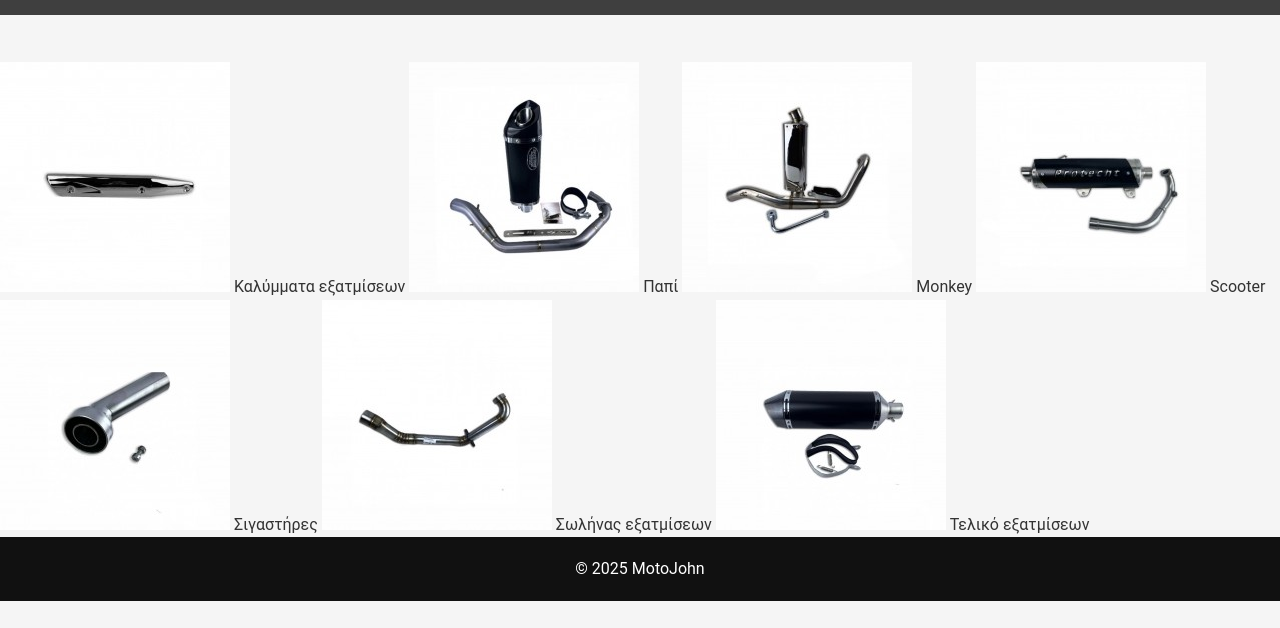
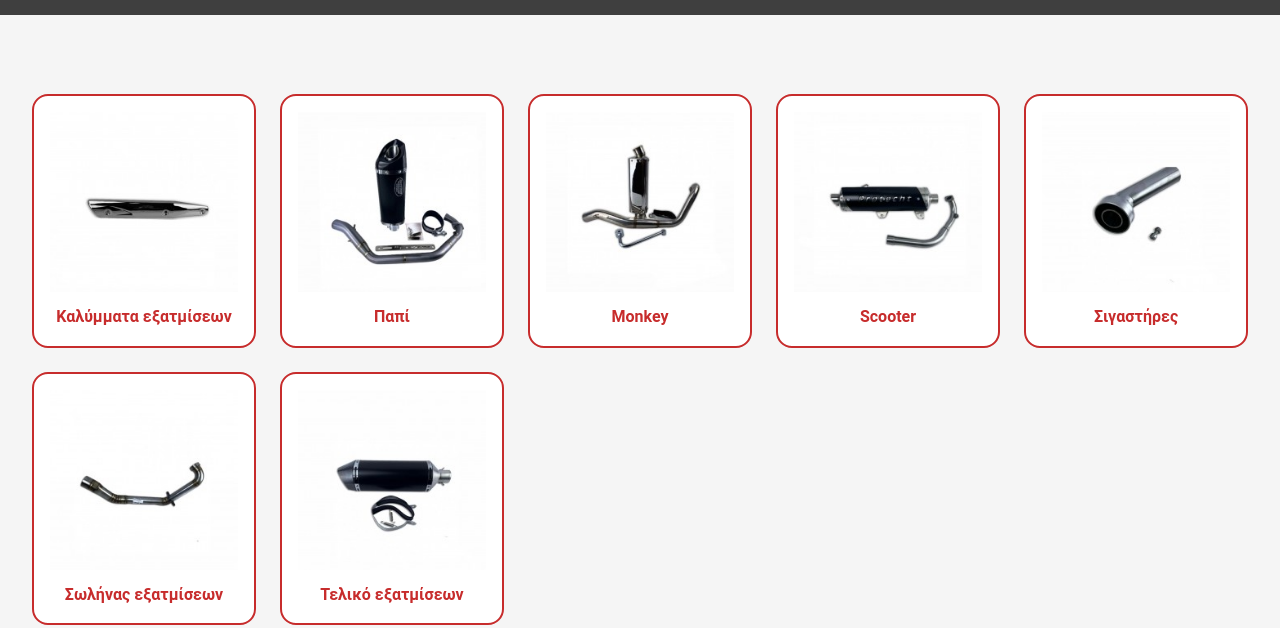
Before and after one commit to LadyAfro/Motojohn, a plain HTML site: page exhausts/index.html in a window 1280 px wide. Shown: the part 482-1110 px from the top of the page. Before the commit the page ends 1083 px from the top, so only its background shows below. Drawn offline with Linux system fonts and the light colour scheme.

Commit message:
Fix: uniform category-grid layout & clean up CSS

```diff
--- a/style.css
+++ b/style.css
@@ -1364,3 +1364,43 @@ main {
     display: flex;
   }
 }
+/* ==== style.css ==== */
+
+.category-grid {
+  display: grid;
+  grid-template-columns: repeat(auto-fit, minmax(220px, 1fr));
+  gap: 1.5rem;
+  padding: 2rem;
+}
+
+.category-btn {
+  border: 2px solid #c72c2c;
+  border-radius: 1rem;
+  overflow: hidden;
+  background: #fff;
+  text-decoration: none;
+  color: #c72c2c;
+  font-weight: bold;
+  display: flex;
+  flex-direction: column;
+  align-items: center;
+  padding: 1rem;
+  transition: transform 0.2s;
+}
+
+.category-btn:hover {
+  transform: translateY(-4px);
+}
+
+.category-btn img {
+  width: 100%;
+  height: 180px;
+  object-fit: cover;
+  margin-bottom: 0.75rem;
+}
+
+.category-btn span {
+  display: block;
+  text-align: center;
+  font-size: 1rem;
+}
```
Also changed, not shown: exhausts/index.html (+1 -0 lines).
